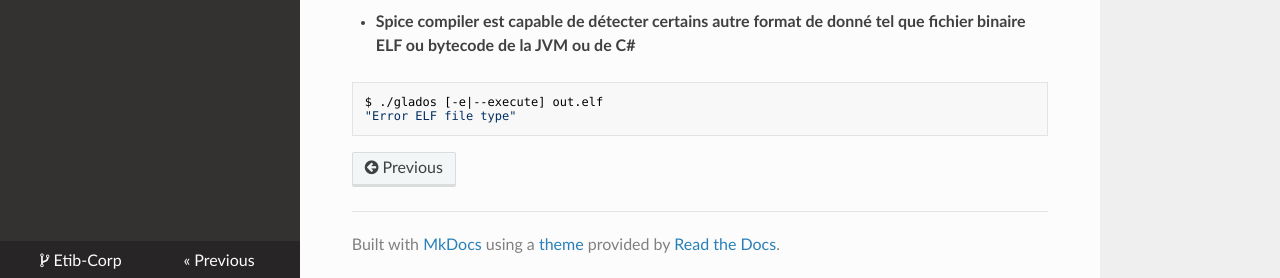
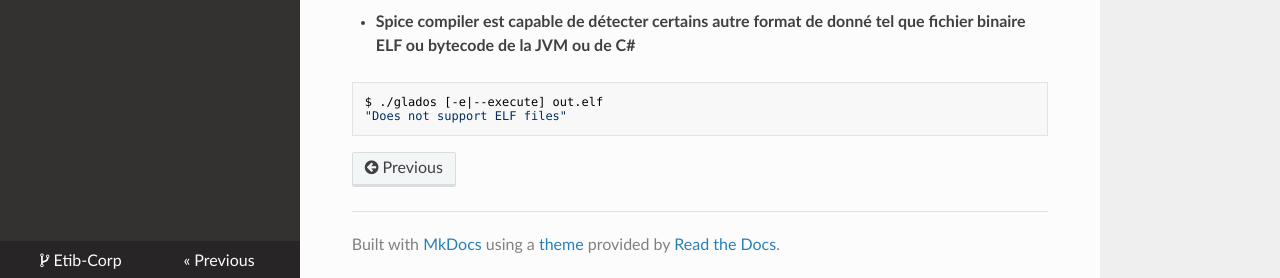
Before and after one commit to etib-corp/SPICE, an MkDocs documentation site: the page built from docs/docs/tutorial/advanced.md, in a window 1280 px wide and 900 px high, scrolled down 727 px. Shown: the part 619-897 px from the top of the window. Built offline with MkDocs 1.6.1, drawn with Linux system fonts in a browser that asks for light colours; nearby versions of some CDN libraries.

Commit message:
Doc: update docs

````diff
--- a/docs/docs/tutorial/advanced.md
+++ b/docs/docs/tutorial/advanced.md
@@ -65,5 +65,5 @@ SECTION:
 
 ```sh
 $ ./glados [-e|--execute] out.elf
-"Error ELF file type"
+"Does not support ELF files"
 ```
````
